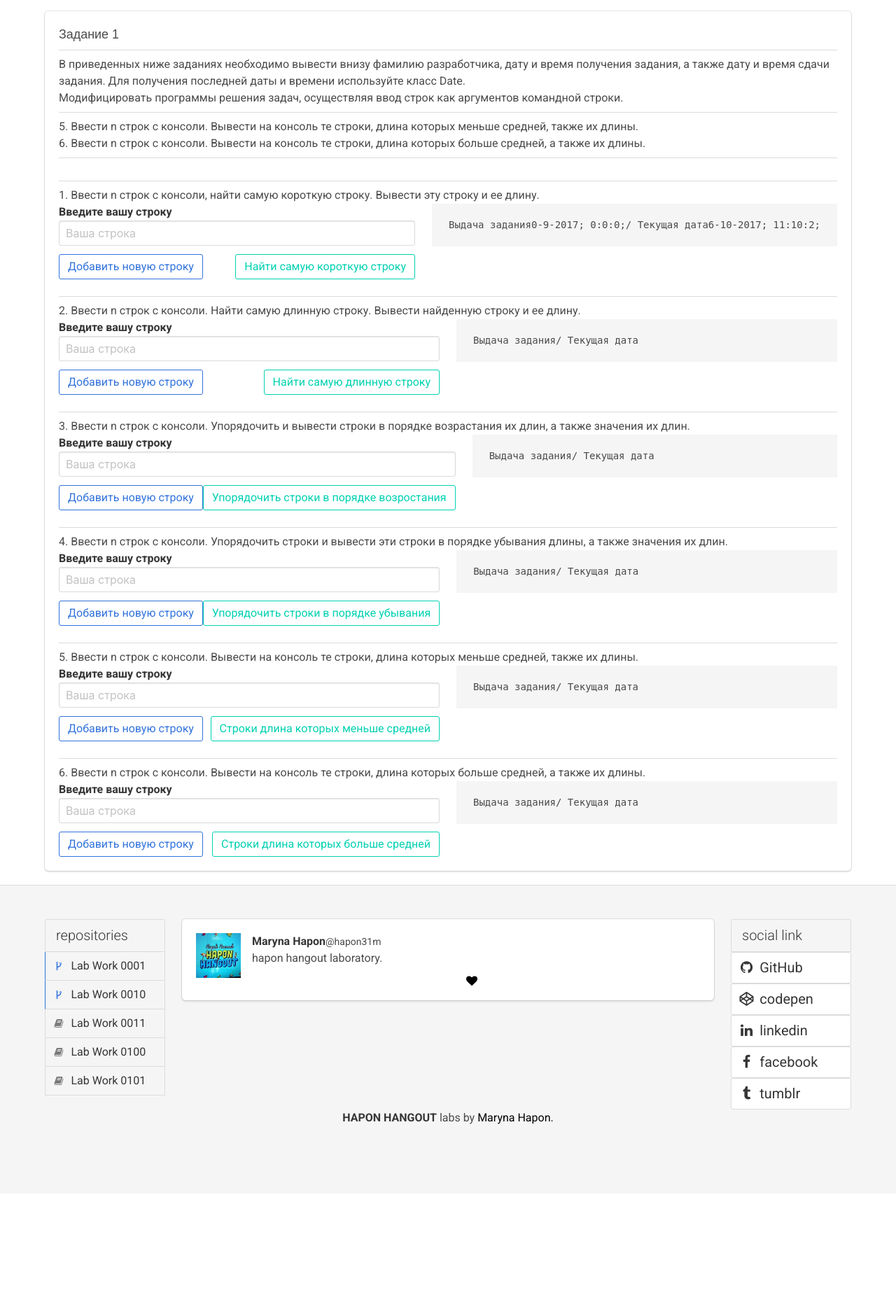
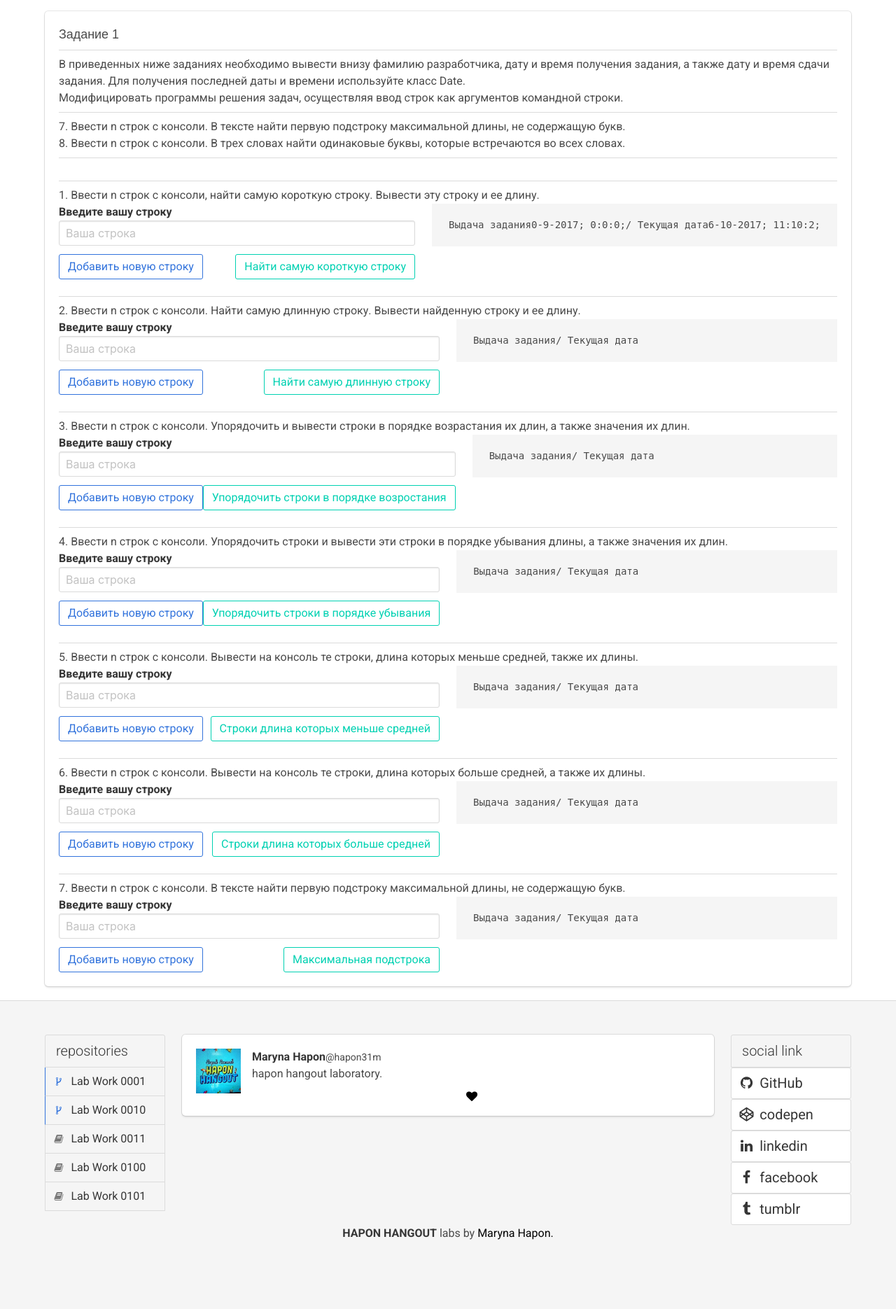
Before and after one commit to MarynaHapon/LabWork, a Node project: template dev/pug/pages/lab2.pug in a window 1280 px wide. Shown: the part 412-2282 px from the top of the page at 70% size. Before the commit the page ends 2018 px from the top, so only its background shows below. Run offline with Node 20 templates, Linux system fonts and the light colour scheme; the template is opened without the code that fills it, so the values that code supplies are empty; some web fonts are replaced.

Commit message:
num substring / 0010

```diff
--- a/dev/pug/pages/lab2.pug
+++ b/dev/pug/pages/lab2.pug
@@ -25,8 +25,8 @@
 						p В приведенных ниже заданиях необходимо вывести внизу фамилию разработчика, дату и время получения задания, а также дату и время сдачи задания. Для получения последней даты и времени используйте класс Date.
 						p Модифицировать программы решения задач, осуществляя ввод строк как аргументов командной строки.
 						hr.navbar-divider
-						p 5. Ввести n строк с консоли. Вывести на консоль те строки, длина которых меньше средней, также их длины.
-						p 6. Ввести n строк с консоли. Вывести на консоль те строки, длина которых больше средней, а также их длины.
+						p 7. Ввести n строк с консоли. В тексте найти первую подстроку максимальной длины, не содержащую букв.
+						p 8. Ввести n строк с консоли. В трех словах найти одинаковые буквы, которые встречаются во всех словах.
 						hr.navbar-divider
 
 				hr.navbar-divider
@@ -213,6 +213,37 @@
 
 
 
+				hr.navbar-divider
+				p 7. Ввести n строк с консоли. В тексте найти первую подстроку максимальной длины, не содержащую букв.
+				.columns
+					.column.flex-vertical
+						#userNumSubstring
+							.field.checkNumb
+								label.label.userNumber Введите вашу строку
+									.control.has-icons-right
+										input.input(type='text', placeholder='Ваша строка')
+
+						.btn-flex-group.btn-num-group
+							a.button.is-link.is-outlined.addUserNumSubstring Добавить новую строку
+							a.button.is-primary.is-outlined.checkNumSubstring Максимальная подстрока
+
+
+					.column.is-two-forth.lab2
+						pre
+							p
+								span.resultNumSubstringTitle
+								span.resultNumSubstringValue
+							p
+								span.resultNumSubstringLengthTitle
+								span.resultNumSubstringLengthValue
+							p
+								span Выдача задания
+								span.startDate
+								span / Текущая дата
+								span.currentDate
+
+
+
 
 	.modal.modalHello.is-success
 		article.message.is-success
--- a/dev/static/js/main.js
+++ b/dev/static/js/main.js
@@ -288,12 +288,58 @@
             return item.length;
         });
 
-        selectElement(".lab2 span.resultMoreAverageStringTitle").innerHTML = "Cтроки, длина которых больше средней: ";
+        selectElement(".lab2 span.resultMoreAverageStringTitle").innerHTML = "Строки, длина которых больше средней: ";
         selectElement(".lab2 span.resultMoreAverageStringValue").innerHTML = averageStringValue;
 
-        selectElement(".lab2 span.resultMoreAverageLengthTitle").innerHTML = "Длины строк: ";
+        selectElement(".lab2 span.resultMoreAverageLengthTitle").innerHTML = "Длина строк: ";
         selectElement(".lab2 span.resultMoreAverageLengthValue").innerHTML = averageStringLength;
     });
+
+    // num substring
+    selectElement('.addUserNumSubstring').addEventListener('click', function() {
+        stringInputUI(userNumSubstring);
+    });
+
+    selectElement('.checkNumSubstring').addEventListener('click', function() {
+        var allUserStrings = document.querySelectorAll('#userNumSubstring input.input');
+        var arrayUserStrings = [];
+
+        for(var y = 0; y < allUserStrings.length; y++) {
+            var userString = allUserStrings[y].value;
+
+            if(userString != "") {
+                arrayUserStrings.push(userString);
+            }
+        }
+
+        var newArrrr = [];
+        var regTest = /[0-9]/;
+
+
+
+		var userNumberString = arrayUserStrings.filter(function(item){
+            if(regTest.test(item)) {
+                return item;
+            }
+		});
+
+		var MIN_VALUE = 0;
+        var maxStringLength =  userNumberString.reduce(function(x, y) {
+            return Math.max(x, y)
+        }, MIN_VALUE);
+
+
+		console.log(userNumberString);
+
+
+
+        selectElement(".lab2 span.resultNumSubstringTitle").innerHTML = "первую подстроку максимальной длины: ";
+        selectElement(".lab2 span.resultNumSubstringValue").innerHTML = maxStringLength;
+
+        //selectElement(".lab2 span.resultNumSubstringLengthTitle").innerHTML = "Длина строк: ";
+        //selectElement(".lab2 span.resultNumSubstringLengthValue").innerHTML = averageStringLength;
+    });
+
 
     // sign
     var start = new Date(2017, 9, 1);
```
Also changed, not shown: 5 other files.
